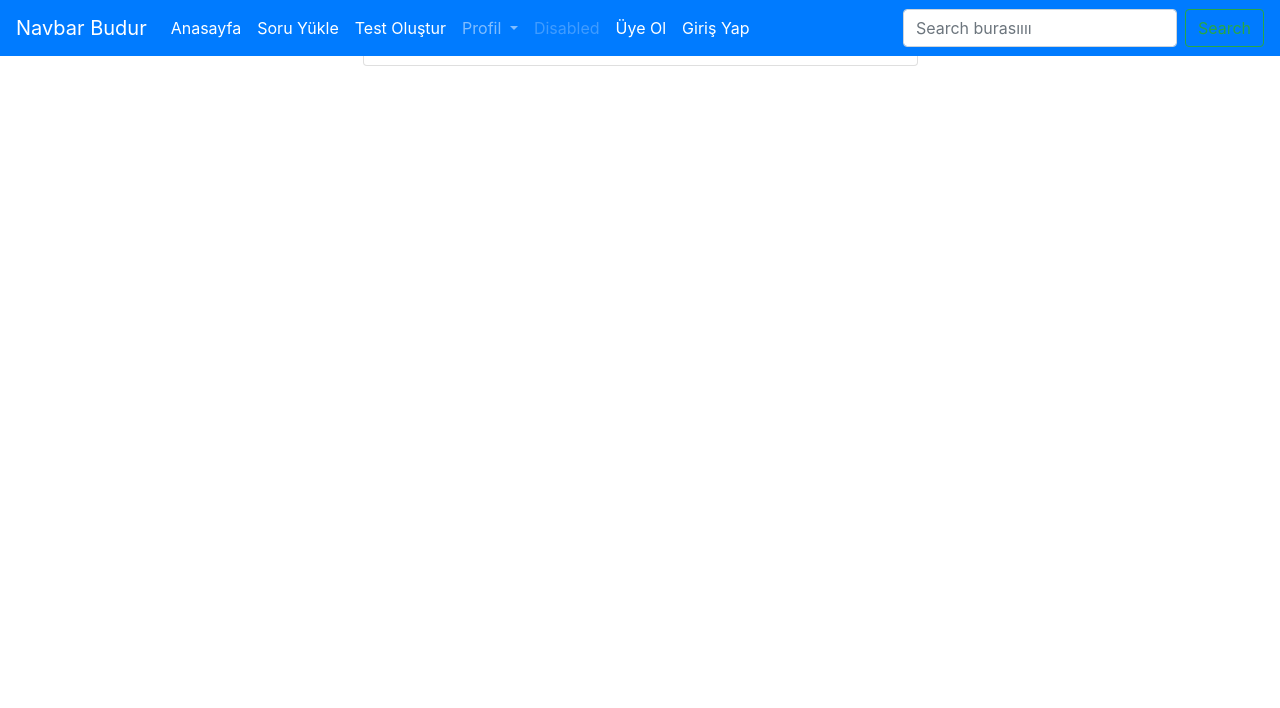
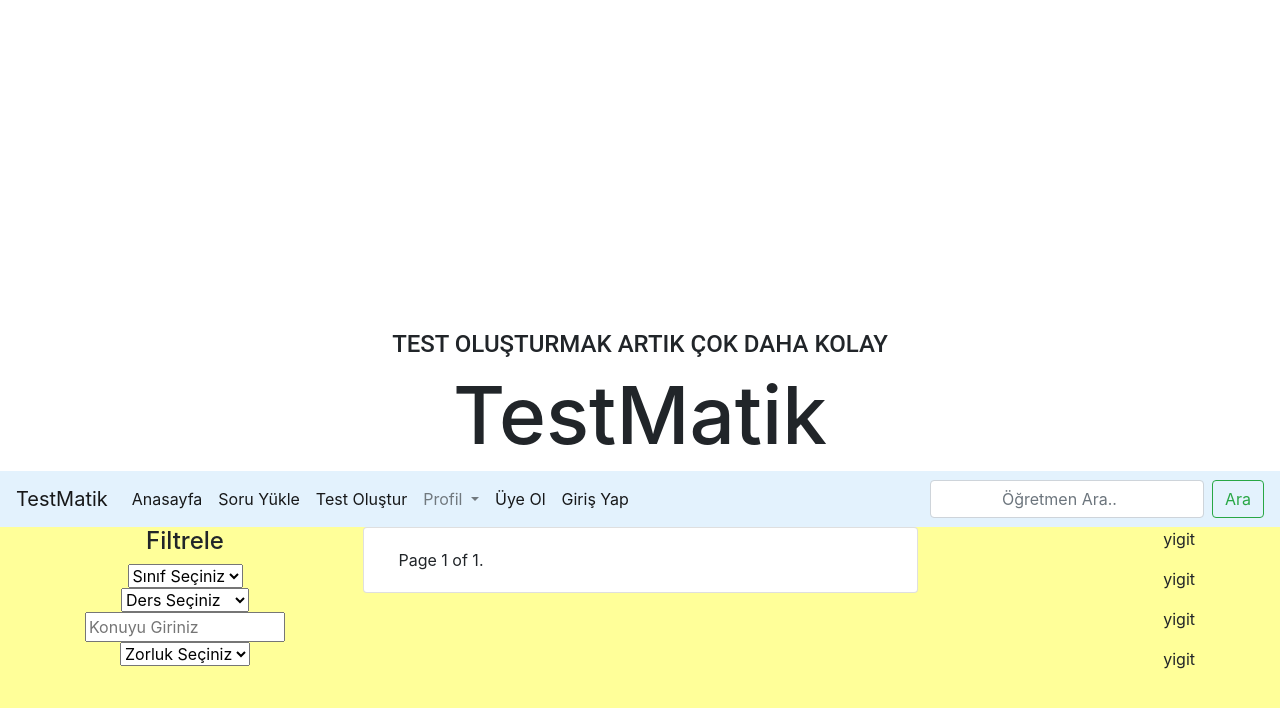
Before and after one commit to mr-ygt/TestMatik, a Django app: page /soru/index/ in a window 1280 px wide. Shown: the top 708 px of the page. Run offline with Django 3.2, Linux system fonts and the light colour scheme; data that the repository does not hold is empty; some libraries are stand-ins or nearby versions.

Commit message:
zum bum çat yapıldı

```diff
--- /dev/null
+++ b/requirements.txt
@@ -0,0 +1,6 @@
+django==1.10
+django-ckeditor==5.2.1
+django-crispy-forms==1.6.1
+django-recaptcha==1.2.1
+django-cleanup
+Pillow
--- a/soru/models.py
+++ b/soru/models.py
@@ -48,4 +48,4 @@ class Soru(models.Model):
         return super(Soru, self).save(*args, **kwargs)
 
     class Meta:
-        ordering = ['sınıf']
+        ordering = ['id']
--- a/soru/views.py
+++ b/soru/views.py
@@ -14,11 +14,9 @@ def soru_index(request):
     query = request.GET.get('q')
     if query:
         soru_list = soru_list.filter(
-            Q(konu__icontains=query) |
-            Q(ders__icontains=query) |
-            Q(sınıf__icontains=query)
+            Q(user__username__icontains=query)
         ).distinct()
-    paginator = Paginator(soru_list, 5)  # Show 25 contacts per page
+    paginator = Paginator(soru_list, 99)  # Show 25 contacts per page
 
     page = request.GET.get('sayfa')
     try:
--- a/templates/base.html
+++ b/templates/base.html
@@ -1,15 +1,22 @@
 {% load static %}
 
 <!DOCTYPE html>
+
 <html lang="en">
 <head>
+   <style>html{ min-height:100vh; background-color: #ffff99;}body{; height:100%; padding-top: 330px;}</style>
+
     <meta charset="UTF-8" name="viewport" content="width=device-width, initial-scale=1">
-    <title>{% block title %}AYYSEEE{% endblock %}</title>
+    <title>{% block title %}TestMatik{% endblock %}</title>
     <link rel="stylesheet" href="{% static 'css/bootstrap.min.css' %}">
     <link rel="stylesheet" href="{% static 'css/style.css' %}">
 </head>
+
 <body>
 
+    <center><h4 style="font-family:Roboto;">TEST OLUŞTURMAK ARTIK ÇOK DAHA KOLAY</h4></center>
+    <center><h1 style="font-size: 500%" style="font-family:Arial Black;" >TestMatik</h1></center>
+    <div style="background-color: #ffff99">
     {% include 'header.html' %}
 
     {% include 'messages.html' %}
@@ -20,5 +27,7 @@
 
     <script src="{% static 'js/jquery.min.js' %}"></script>
     <script src="{% static 'js/bootstrap.min.js' %}"></script>
+    </div>
 </body>
+
 </html>
--- a/templates/header.html
+++ b/templates/header.html
@@ -1,5 +1,5 @@
-<nav class="navbar navbar-expand-lg fixed-top navbar-dark bg-primary">
-  <a class="navbar-brand" href="#">Navbar Budur</a>
+<nav class="navbar navbar-expand-lg navbar-light" style="background-color: #e3f2fd;">
+  <a class="navbar-brand" href="#">TestMatik</a>
   <button class="navbar-toggler" type="button" data-toggle="collapse" data-target="#navbarSupportedContent" aria-controls="navbarSupportedContent" aria-expanded="false" aria-label="Toggle navigation">
     <span class="navbar-toggler-icon"></span>
   </button>
@@ -28,11 +28,11 @@
               <a class="dropdown-item" href="#">Kayıtlı Testlerim</a>
             </div>
         </li>
-
+<!--
         <li class="nav-item">
             <a class="nav-link disabled" href="#" tabindex="-1" aria-disabled="true">Disabled</a>
         </li>
-
+-->
         {% if not request.user.is_authenticated %}
             <li class="nav-item active"><a class="nav-link" href="{% url 'accounts:register' %}">Üye Ol</a></li>
             <li class="nav-item active"><a class="nav-link" href="{% url 'accounts:login' %}">Giriş Yap</a></li>
@@ -42,8 +42,8 @@
 
     </ul>
     <form class="form-inline my-2 my-lg-0">
-      <input class="form-control mr-sm-2" type="search" name="q" placeholder="Search burasıııı" aria-label="Search" value="{{ request.GET.q }}">
-      <button class="btn btn-outline-success my-2 my-sm-0" type="submit">Search</button>
+      <input class="form-control mr-sm-2" type="search" name="q" placeholder="Öğretmen Ara.." style="text-align: center"aria-label="Search" value="{{ request.GET.q }}">
+      <button class="btn btn-outline-success my-2 my-sm-0" type="submit">Ara</button>
     </form>
   </div>
 </nav>
--- a/templates/soru/index.html
+++ b/templates/soru/index.html
@@ -1,9 +1,57 @@
 {% extends 'base.html' %}
-
+{% load static %}
 {% block body %}
 
 
-    <div class="container">
+    <div class="container"style="width:100%; text-align: center;" >
+    <link rel="stylesheet" href="{% static 'css/index.css' %}">
+    <div style="float:left">
+
+         <h4>Filtrele</h4>
+
+    <div class="sınıf-select" style="width:200px;">
+    <select>
+    <option value="0">Sınıf Seçiniz</option>
+    <option value="1">5.Sınıf</option>
+    <option value="2">6.Sınıf</option>
+    <option value="3">7.Sınıf</option>
+    <option value="4">8.Sınıf</option>
+    </select>
+    </div>
+
+    <div class="ders-select" style="width:200px;">
+    <select>
+    <option value="0">Ders Seçiniz</option>
+    <option value="1">Matematik</option>
+    <option value="2">Türkçe</option>
+    <option value="3">Fen Bilgisi</option>
+    <option value="4">Sosyal bilgiler</option>
+    </select>
+    </div>
+
+    <input class="konu-control" type="text" placeholder="Konuyu Giriniz" style="width:200px;">
+
+    <div class="zorluk-select" style="width:200px;">
+    <select>
+    <option value="0">Zorluk Seçiniz</option>
+    <option value="1">1</option>
+    <option value="2">2</option>
+    <option value="3">3</option>
+    <option value="4">4</option>
+    <option value="5">5</option>
+    </select>
+    </div>
+    </div>
+    <div style="float:right">
+
+        <p> yigit </p>
+        <p> yigit </p>
+        <p> yigit </p>
+        <p> yigit </p>
+
+    </div>
+
+    <div>
         <div class="row">
             {% for soru in sorular %}
             <!-- <div class="col mb-3"> -->
@@ -12,14 +60,14 @@
                         <h5 class="card-title">{{ soru.title }}</h5>
                         {% if soru.image %}
                             <img src="{{ soru.image.url }}" class="card-img-top">
-                        <input type="checkbox" class="checkbox" id="check1" style="position: absolute; top: 0px; right: 0px; width: 40px; height: 40px"/>
+                            <input type="checkbox" class="checkbox" id="{{ soru.id }}" style="position: absolute; top: 0px; right: 0px; width: 40px; height: 40px;"/>
                         {% endif %}
 
                         <div class="card-body">
 
                             <h5 class="card-title"><small>   {{ soru.sınıf }}.sınıf  </small></h5>
-                    <h5 class="card-title">{{ soru.ders }}<small>   {{ soru.konu }}  </small></h5>
-                    <h5 class="card-title">{{ soru.user }} hoca</h5>
+                            <h5 class="card-title">{{ soru.ders }}<small> {{ soru.konu }}  </small></h5>
+                            <h5 class="card-title">{{ soru.user }} hoca ve {{ soru.id }} </h5>
                             <p class="card-text">{{ soru.soru|safe }}</p>
                             <!-- <a href="{{ soru.get_absolute_url }}" class="btn btn-primary">incele</a>
                             <a href="{{ soru.get_delete_url }}" class="btn btn-danger">soruyu sil</a>
@@ -29,7 +77,7 @@
                 </div>
             {% endfor %}
         </div>
-
+    </div>
      <div class="card col-md-6 offset-md-3">
             <div class="card-body">
                 <div class="pagination">
```
Also changed, not shown: templates/home.html (+9 -8 lines). Lines whose indentation alone changed are shown as unchanged.
